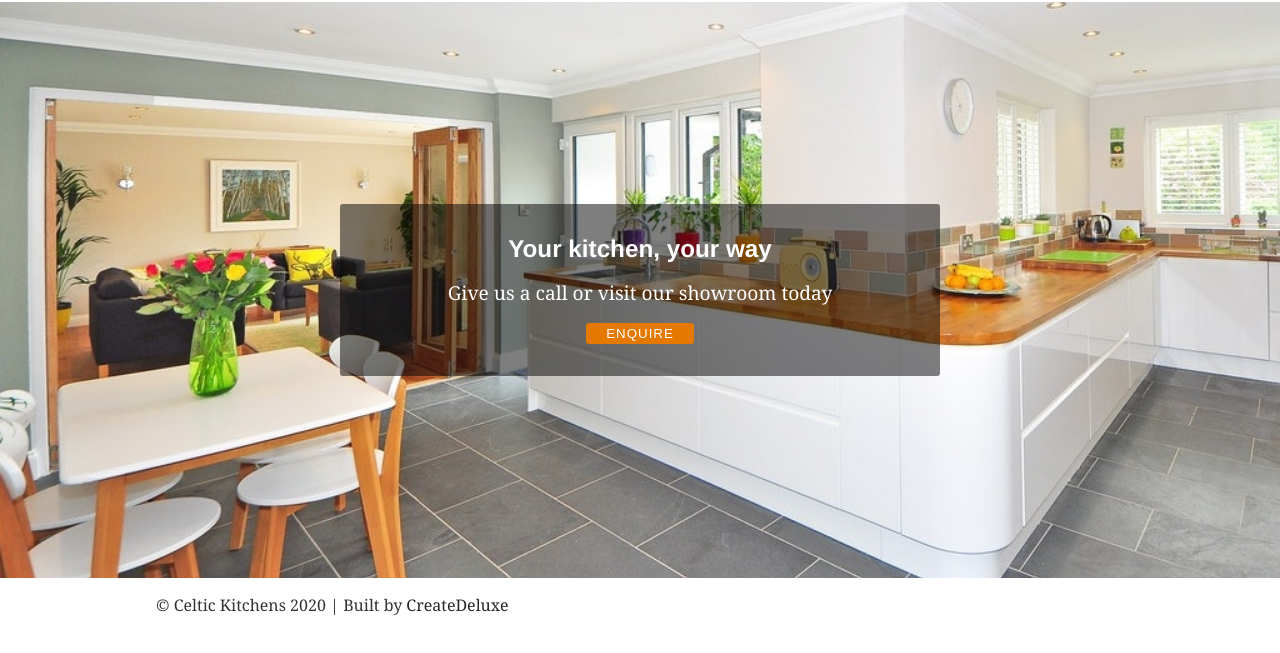
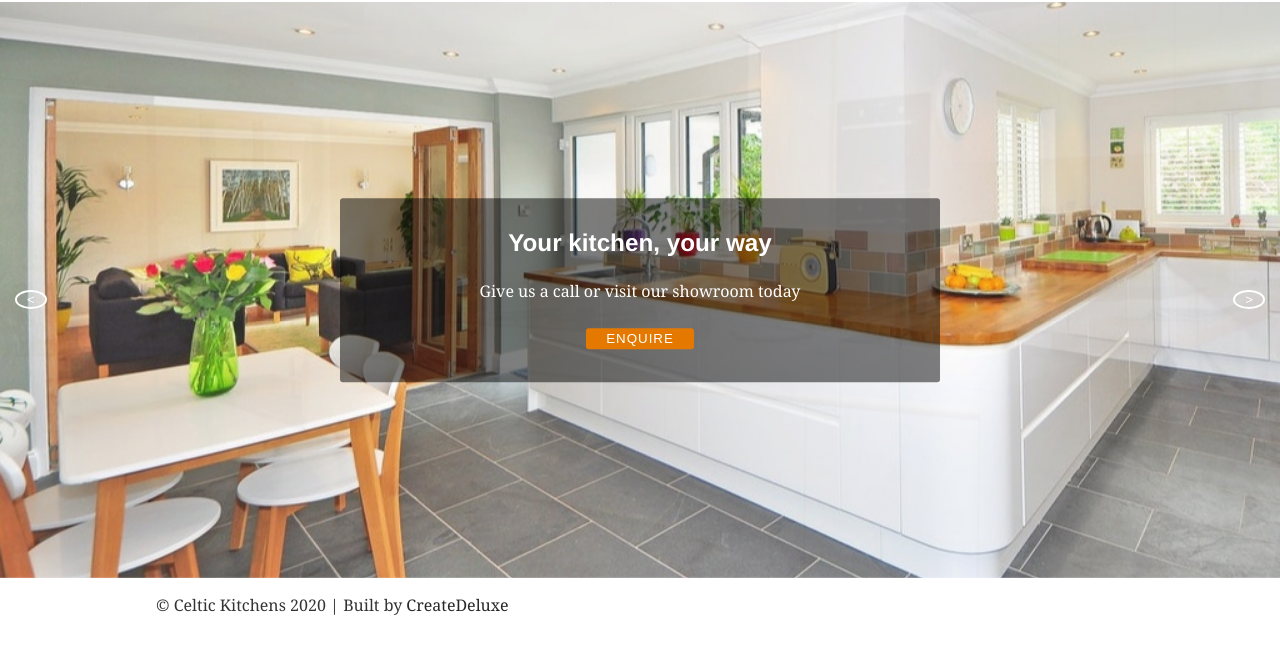
Before and after one commit to lukeprosser/celtic-kitchens, a Gatsby site: page / in a window 1280 px wide. Shown: the part 57-710 px from the top of the page. Built offline with nearby package versions, Linux system fonts and the light colour scheme; Gatsby itself is replaced by a stand-in of ours; some packages are replaced by stand-ins of ours; what typography-theme-moraga would draw is missing.

Commit message:
Hero slider initial setup

```diff
--- a/src/components/global/layout.scss
+++ b/src/components/global/layout.scss
@@ -1,6 +1,12 @@
 $primary-color: rgba(0, 0, 0, 0.85);
 $secondary-color: #e57900;
 $ternary-color: #ee9530;
+
+* {
+  margin: 0;
+  padding: 0;
+  box-sizing: border-box;
+}
 
 .container {
   margin-left: auto;
--- a/src/components/hero.js
+++ b/src/components/hero.js
@@ -1,14 +1,86 @@
 import React from "react"
 
-import "./hero.scss"
+// import "./hero.scss"
+import "./slider.scss"
+
+const auto = true
+const intervalTime = 5000
+let slideInterval
+
+const prevSlide = () => {
+  const slides = document.querySelectorAll(".slider-slides .slider-slide")
+  // Get current class
+  const current = document.querySelector(".slider-current")
+  // Remove current class
+  current.classList.remove("slider-current")
+
+  // Check for previous slide
+  if (current.previousElementSibling) {
+    // Add current class to previous sibling
+    current.previousElementSibling.classList.add("slider-current")
+  } else {
+    // Add current class to last
+    slides[slides.length - 1].classList.add("slider-current")
+  }
+
+  if (auto) {
+    clearInterval(slideInterval)
+    slideInterval = setInterval(nextSlide, intervalTime)
+  }
+}
+
+const nextSlide = () => {
+  const slides = document.querySelectorAll(".slider-slides .slider-slide")
+  // Get current class
+  const current = document.querySelector(".slider-current")
+  // Remove current class
+  current.classList.remove("slider-current")
+
+  // Check for next slide
+  if (current.nextElementSibling) {
+    // Add current class to next sibling
+    current.nextElementSibling.classList.add("slider-current")
+  } else {
+    // Add current class to start
+    slides[0].classList.add("slider-current")
+  }
+
+  if (auto) {
+    clearInterval(slideInterval)
+    slideInterval = setInterval(nextSlide, intervalTime)
+  }
+}
+
+// Auto scroll
+if (auto) {
+  // Run next slide at interval time
+  slideInterval = setInterval(nextSlide, intervalTime)
+}
 
 const Hero = () => {
   return (
     <div className="hero">
-      <div className="hero-content">
-        <h2>Your kitchen, your way</h2>
-        <p>Give us a call or visit our showroom today</p>
-        <button className="button">Enquire</button>
+      <div className="slider">
+        <div className="slider-slides">
+          <div className="slider-slide slider-current"></div>
+          <div className="slider-slide"></div>
+          <div className="slider-slide"></div>
+          <div className="slider-slide"></div>
+          <div className="slider-slide"></div>
+        </div>
+        <div className="slider-content">
+          <h2>Your kitchen, your way</h2>
+          <p>Give us a call or visit our showroom today</p>
+          <button className="button">Enquire</button>
+        </div>
+        <div className="slider-buttons">
+          <button className="slider-buttons-prev" onClick={() => prevSlide()}>
+            {"<"}
+          </button>
+          <button className="slider-buttons-next" onClick={() => nextSlide()}>
+            {">"}
+          </button>
+        </div>
       </div>
     </div>
   )
--- a/src/components/hero.scss
+++ b/src/components/hero.scss
@@ -3,8 +3,8 @@
 .hero {
   width: 100%;
   height: 400px;
-  background: url("../../content/assets/hero/kitchen-01-hero.jpg") no-repeat
-    center center/cover;
+  // background: url("../../content/assets/hero/kitchen-01-hero.jpg") no-repeat
+  //   center center/cover;
   text-align: center;
   display: flex;
 
--- /dev/null
+++ b/src/components/slider.scss
@@ -0,0 +1,111 @@
+@import "./global/layout.scss";
+
+.slider {
+  position: relative;
+  overflow: hidden;
+  width: 100%;
+  height: 400px;
+
+  .slider-content {
+    position: absolute;
+    top: 50%;
+    left: 50%;
+    transform: translate(-50%, -50%);
+    text-align: center;
+    background-color: rgba(0, 0, 0, 0.5);
+    border-radius: 3px;
+    padding: 2rem;
+    width: 80%;
+
+    * {
+      color: #fff;
+    }
+  }
+
+  .slider-slides {
+    .slider-slide {
+      position: absolute;
+      top: 0;
+      left: 0;
+      width: 100%;
+      height: 100%;
+      opacity: 0;
+      transition: opacity 0.7s ease-in-out;
+    }
+
+    .slider-slide.slider-current {
+      opacity: 1;
+    }
+
+    // Background images
+    .slider-slide:first-child {
+      background: url("../../content/assets/hero/kitchen-01-hero.jpg") no-repeat
+        center center/cover;
+    }
+    .slider-slide:nth-child(2) {
+      background: url("../../content/assets/hero/kitchen-02-hero.jpg") no-repeat
+        center center/cover;
+    }
+    .slider-slide:nth-child(3) {
+      background: url("../../content/assets/hero/kitchen-03-hero.jpg") no-repeat
+        center center/cover;
+    }
+    .slider-slide:nth-child(4) {
+      background: url("../../content/assets/hero/kitchen-04-hero.jpg") no-repeat
+        center center/cover;
+    }
+    .slider-slide:nth-child(5) {
+      background: url("../../content/assets/hero/kitchen-05-hero.jpg") no-repeat
+        center center/cover;
+    }
+  }
+
+  .slider-buttons {
+    .slider-buttons-prev,
+    .slider-buttons-next {
+      border: 2px solid #fff;
+      border-radius: 50%;
+      background-color: transparent;
+      color: #fff;
+      cursor: pointer;
+      padding: 0 10px;
+      outline: none;
+    }
+
+    .slider-buttons-prev:hover,
+    .slider-buttons-next:hover {
+      background-color: #fff;
+      color: $primary-color;
+    }
+
+    .slider-buttons-prev {
+      position: absolute;
+      top: 50%;
+      left: 15px;
+    }
+
+    .slider-buttons-next {
+      position: absolute;
+      top: 50%;
+      right: 15px;
+    }
+  }
+}
+
+@media (min-width: 600px) {
+  .slider {
+    .slider-content {
+      width: 60%;
+    }
+  }
+}
+
+@media (min-width: 700px) {
+  .slider {
+    height: 576px;
+
+    .slider-content {
+      max-width: 600px;
+    }
+  }
+}
```
Also changed, not shown: content/assets/hero/kitchen-04-hero.jpg (added), content/assets/hero/kitchen-05-hero.jpg (added).
